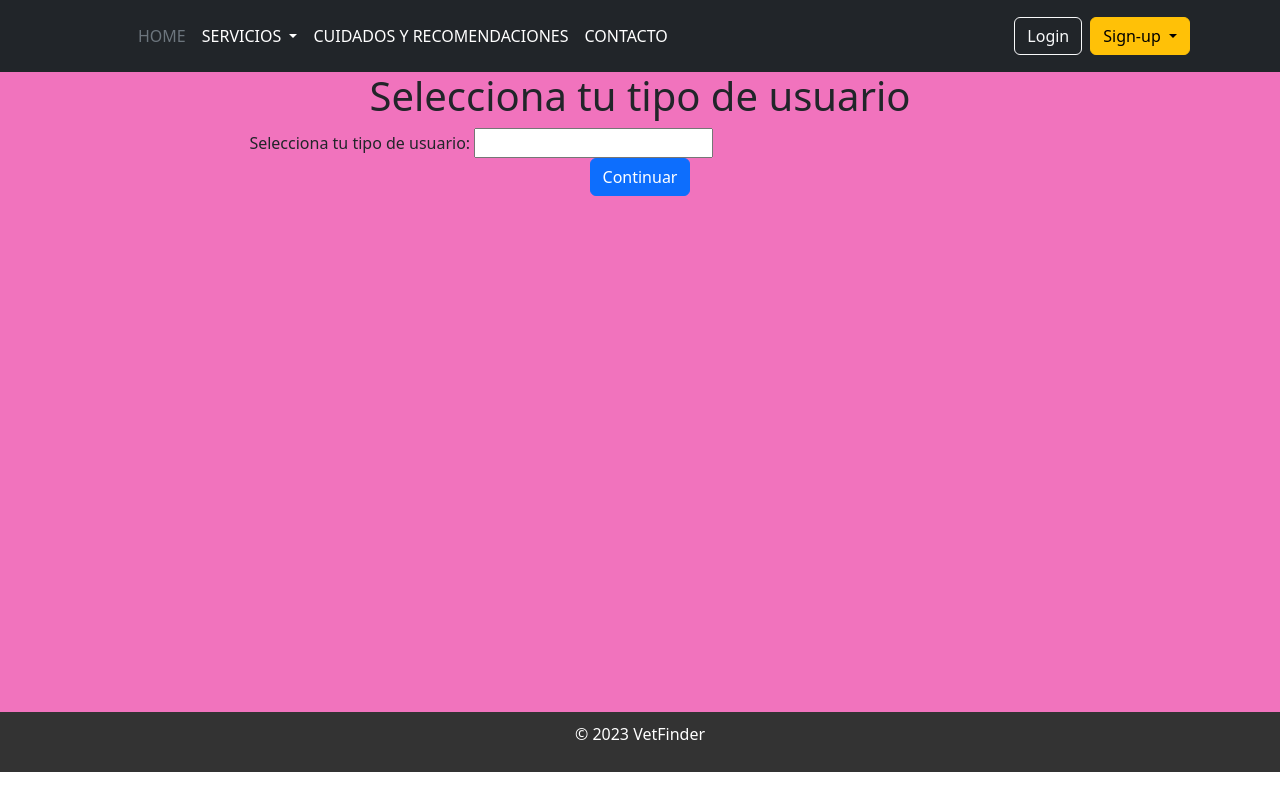
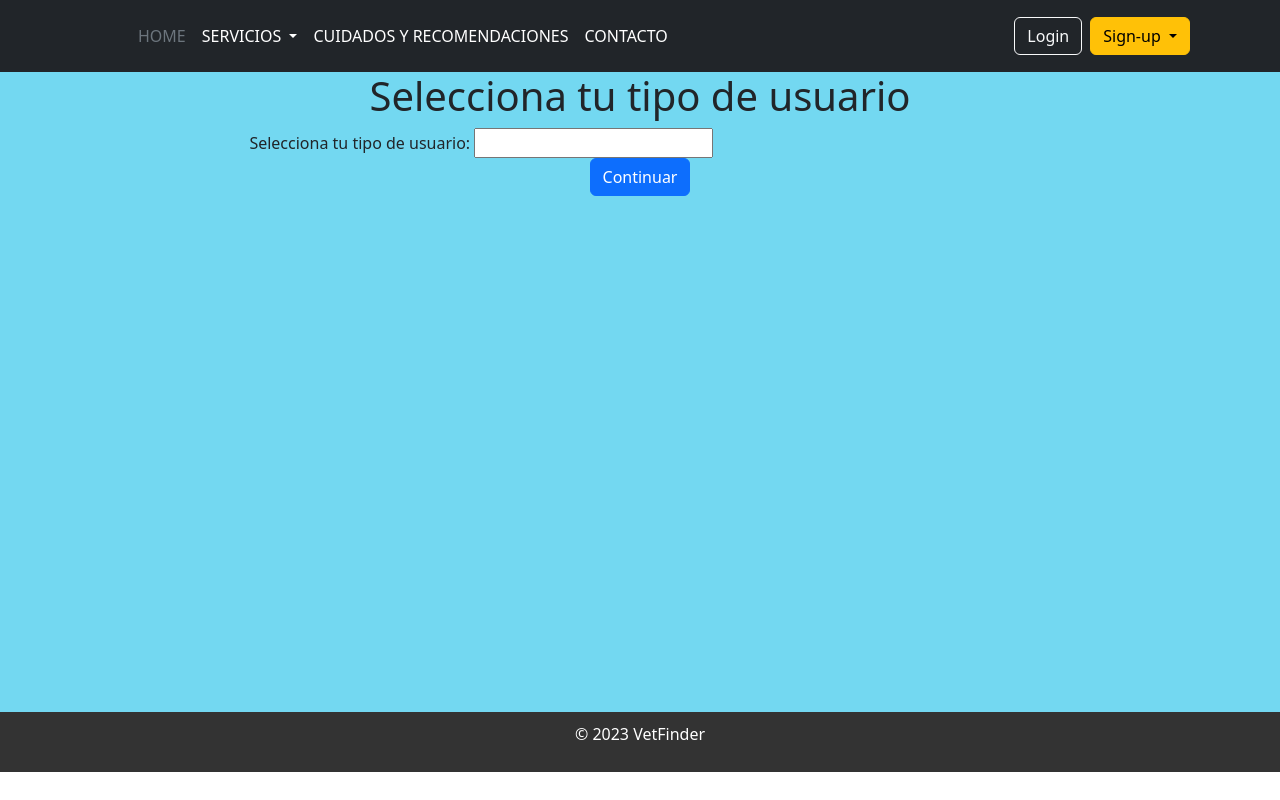
Before and after one commit to Guvtam/vetfinder, a Django app: template acceso/templates/acceso/tipoUsuario.html in a window 1280 px wide. Run offline with Django 4.2, Linux system fonts and the light colour scheme; the template is opened without the code that fills it, so the values that code supplies are empty, except form fields; tables that the repository leaves empty hold one stand-in row (values such as "Sample post"); form fields are guessed from the names that the template uses; some libraries are stand-ins or nearby versions.

Commit message:
cambio color de fondo

```diff
--- a/home/static/home/css/estilos.css
+++ b/home/static/home/css/estilos.css
@@ -148,7 +148,7 @@
 }
 
 #servicios, #contacto, #tipo-usuario, #detalle{
-    background-color: rgb(241, 115, 189);
+    background-color: rgb(115, 216, 241);
     margin: 0;
     padding: 0;
     background-size: cover;
--- a/servicios/templates/servicios/mapas.html
+++ b/servicios/templates/servicios/mapas.html
@@ -1,7 +1,8 @@
 {% extends 'home/base.html' %}
 
 {% block content %}
-    <div id="search-container">
+    <div id="servicios">
+        <div id="search-container" >
             <select id="categoryFilter" class="form-control" style="width:30%; margin:auto;">
                 <option value="todos">Todos</option>
                 <option value="Veterinaria">Veterinaria</option>
@@ -20,6 +21,7 @@
         </div>
 
         <div id="map" style="height: 400px;"></div>
+    </div>
 
     <script>
         let map;
```
Also changed, not shown: db.sqlite3. Lines whose indentation alone changed are shown as unchanged.
